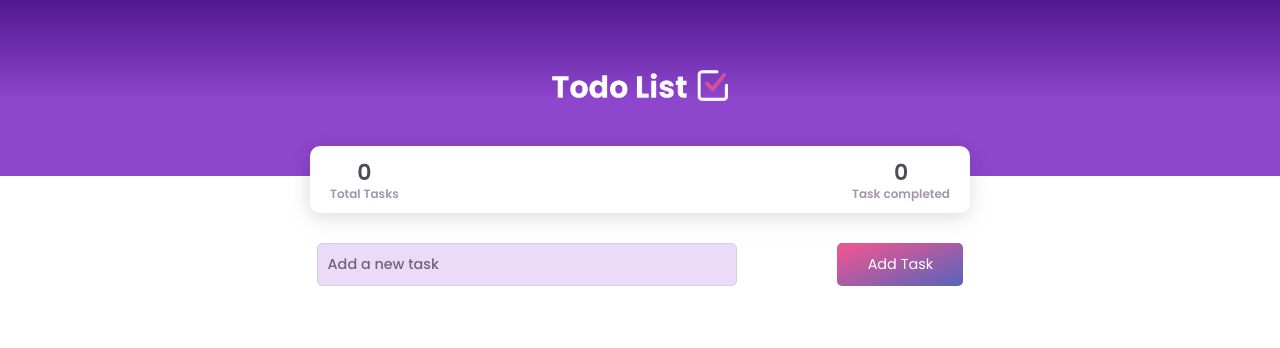
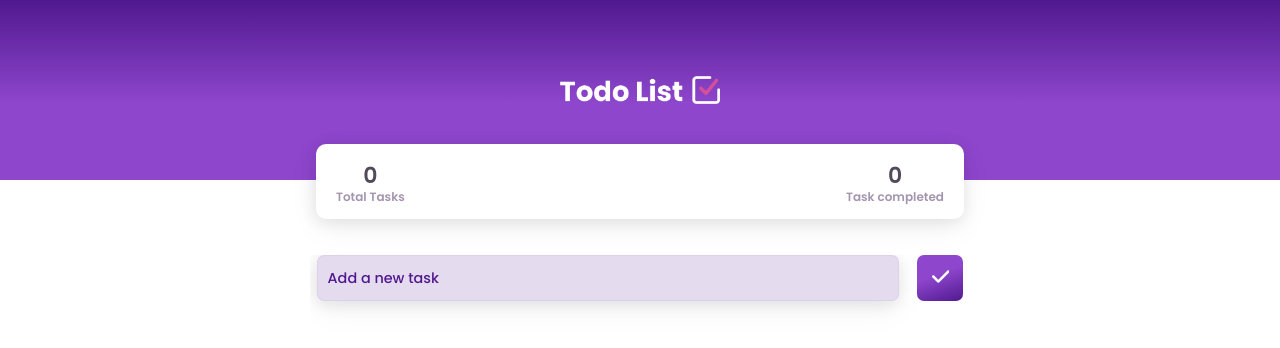
Before and after one commit to Heric-Olier/Todo-List-App, a plain HTML site: page index.html in a window 1280 px wide. Drawn offline with Linux system fonts and the light colour scheme.

Commit message:
Improve IU & Change Delete Icon

```diff
--- a/css/style.css
+++ b/css/style.css
@@ -5,13 +5,12 @@
 
 header {
   display: flex;
-  justify-content: space-between;
+  justify-content: center;
   flex-direction: column;
   align-items: center;
   width: 100%;
   height: 22vh;
-  padding: 70px 0;
-  background-color: #784ba0;
+  padding: 90px 0;
   background-image: linear-gradient(0deg, #8e46cc 43%, #50198f 100%);
   background-repeat: no-repeat;
   background-size: cover;
@@ -77,8 +76,7 @@ form {
 }
 
 .title img {
-  width: 11rem;
-  margin-bottom: 40px;
+  width: 10rem;
 }
 
 .container__task-counter {
@@ -92,43 +90,50 @@ form {
   background-color: #fff;
   box-shadow: rgb(17 17 26 / 10%) -1px 3px 16px, rgb(17 17 26 / 5%) 0px 8px 32px;
   border-radius: 10px;
-  padding: 0 20px;
+  padding: 20px;
   position: relative;
-  top: -30px;
-  max-width: 660px;
+  top: -36px;
+  max-width: 648px;
 }
 
 .inputForm {
   border: none;
   padding: 10px;
-  border: 1px solid rgb(216, 207, 219);
-  background-color: rgb(235, 219, 248);
-  border-radius: 5px;
+  box-shadow: rgb(17 17 26 / 10%) -1px 3px 16px, rgb(17 17 26 / 5%) 0px 8px 32px;
+  height: 46px;
+  background-color: #50198f27;
+  border: 1px solid #8d46cc13;
+  border-radius: 7px;
   outline: none;
-  width: 65%;
+  color: #50198f;
+  width: 90%;
   font-size: 0.9rem;
   font-weight: 500;
   margin-right: 10px;
 }
 
 .inputForm::placeholder {
-  color: #1307168f;
+  color: #50198f;
   padding: 0px;
 }
 
 .btnCreate {
-  width: 126px;
-  height: 43px;
-  background-image: linear-gradient(
-    160deg,
-    rgba(229, 87, 149, 1) 11.2%,
-    rgba(84, 100, 188, 1) 100.2%
-  );
+  width: 46px;
+  height: 46px;
+  background-image: linear-gradient(160deg, #8e46cc 43%, #50198f 100%);
+  background-repeat: no-repeat;
+  background-size: cover;
+  background-position: center;
   border: none;
   color: #fff;
-  border-radius: 5px;
+  border-radius: 7px;
   cursor: pointer;
   font-size: 0.9rem;
+  transition: all 0.3s ease-in-out;
+}
+
+.btnCreate:hover {
+opacity: 0.8;
 }
 
 .cardsList {
@@ -288,8 +293,8 @@ form {
   -webkit-text-fill-color: transparent;
 
   background-image: linear-gradient(
-    rgba(229, 87, 149, 1) 11.2%,
-    rgba(84, 100, 188, 1) 100.2%
+    #bc46cc 11.2%,
+    #50198f 100.2%
   );
   transform: scale(1.14);
   transition: all 0.4s ease-in-out;
@@ -306,8 +311,20 @@ form {
   transform: scale(1.12);
 }
 
+.fa-xmark {
+  background-image: none;
+  background-color: rgb(82, 73, 92);
+}
+
+.fa-check {
+  background-image: none;
+  background-color: #fff;
+  font-size: 1.1rem;
+}
+
+
 .card-active {
-  background-color: rgb(235, 219, 248);
+  background-color: #50198f27
 }
 
 .card-active .task {
--- a/index.html
+++ b/index.html
@@ -68,7 +68,7 @@
                 data-form-input
               />
               <button type="submit" class="btnCreate" data-form-btn>
-                Add Task
+                <i class="fa-solid fa-check"></i>
               </button>
             </form>
           </div>
--- a/js/script.js
+++ b/js/script.js
@@ -33,7 +33,7 @@ export const createTask = (event) => {
     <span class="date"> ${dayName}${","} ${day} ${monthName}${","} ${year}</span>
     </div>
     </div>
-    <i class="fas fa-doutone fa-trash trashIcon icon" data-delete></i>`;
+    <i class="fa-solid fa-xmark trashIcon icon" data-delete></i>`;
     task.innerHTML += content;
     list.appendChild(task);
 
--- a/js/show-task-local-storage.js
+++ b/js/show-task-local-storage.js
@@ -22,7 +22,7 @@ const showTask = () => {
     }${","} ${task.year}</span>
       </div>
       </div>
-      <i class="fas fa-doutone fa-trash trashIcon icon"></i>`;
+      <i class="fa-solid fa-xmark trashIcon icon"></i>`;
     taskElement.innerHTML += content;
     list.appendChild(taskElement);
 
```
